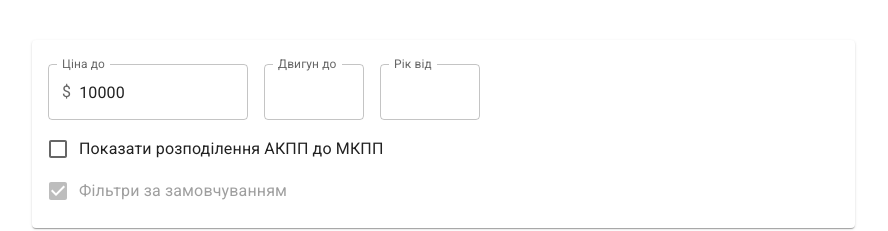
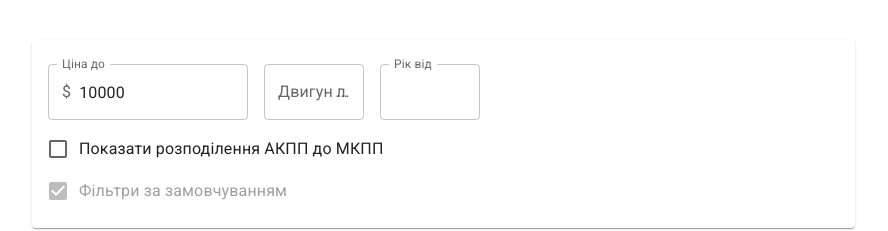
Before and after one commit to NeMaksym/autoria-analyser, a React (Create React App) app: page / in a window 1280 px wide. Shown: the top 231 px of the page, without its empty margins (0-888 px from the left). Built offline with nearby package versions, Linux system fonts and the light colour scheme; no server answers.

Commit message:
Improve the "engine" filter input

```diff
--- a/src/components/Filters/Filters.jsx
+++ b/src/components/Filters/Filters.jsx
@@ -35,16 +35,16 @@ const Filters = ({ formik, compareGearboxes, setCompareGearboxes }) => {
                         </Grid>
 
                         <Grid item>
-                            <TextField
-                                sx={{ width: 100 }}
-                                label="Двигун до"
-                                type="number"
-                                InputLabelProps={{
-                                    shrink: true,
-                                }}
-                                value={formik.values.engineVolumeTo}
-                                onChange={e => formik.setFieldValue('engineVolumeTo', e.target.value)}
-                            />
+                            <FormControl sx={{ width: 100 }}>
+                                <InputLabel>Двигун до</InputLabel>
+                                <OutlinedInput
+                                    label="Двигун до"
+                                    type="number"
+                                    endAdornment={<InputAdornment position="end">л.</InputAdornment>}
+                                    value={formik.values.engineVolumeTo}
+                                    onChange={e => formik.setFieldValue('engineVolumeTo', e.target.value)}
+                                />
+                            </FormControl>
                         </Grid>
                         <Grid item>
                             <TextField
```
